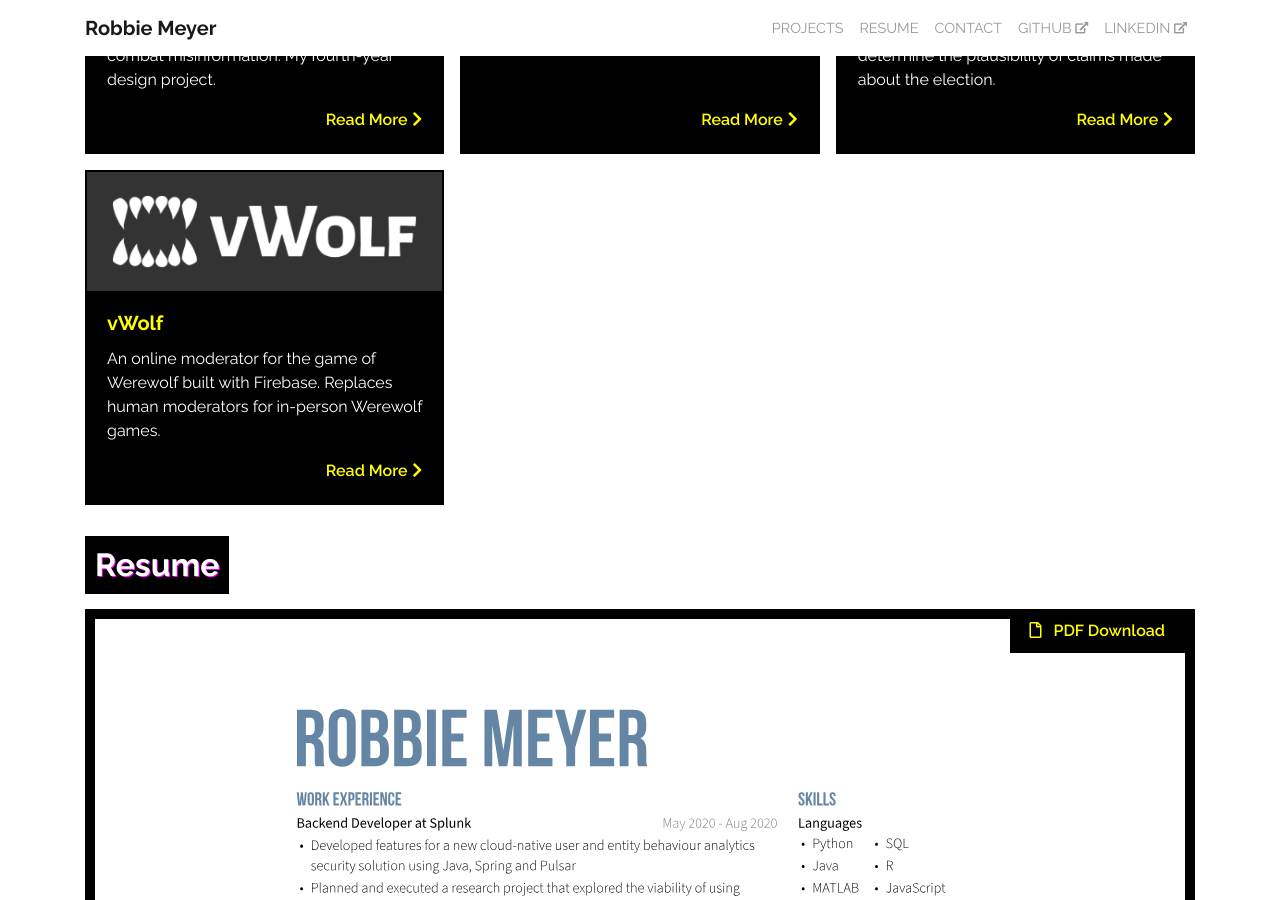
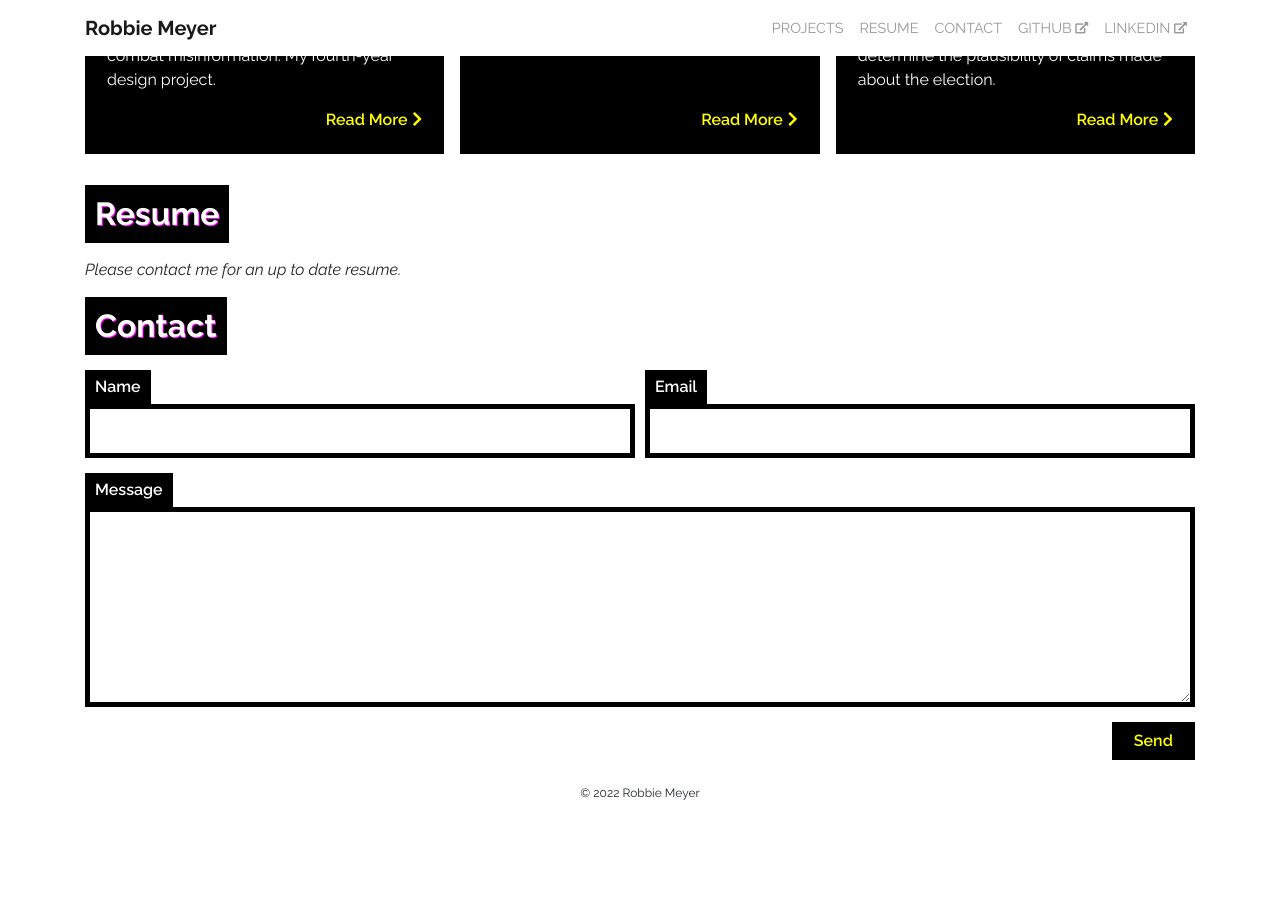
Before and after one commit to robbiemeyer/robbiemeyer.github.io, a Jekyll site: the page built from index.html, in a window 1280 px wide and 900 px high, scrolled down 824 px. Built offline with Jekyll 4.4.1, drawn with Linux system fonts in a browser that asks for light colours; nearby versions of some CDN libraries; after the commit the page ends 1650 px from its top, so only the background shows below that.

Commit message:
Remove outdated info

```diff
--- a/_config.yml
+++ b/_config.yml
@@ -1,6 +1,6 @@
 title: Robbie Meyer
 baseurl: ""
-url: "http://robbiemeyer.com"
+url: "https://robbiemeyer.com"
 permalink: /:categories/:year/:month/:day/:title
 
 plugins:
--- a/index.html
+++ b/index.html
@@ -34,8 +34,10 @@ layout: base
       Projects
     </span>
     <div class='row row-cols-1 row-cols-sm-2 row-cols-lg-3 card-row'>
-      {% assign reverse_projects = site.projects | reverse %}
-      {% for project in reverse_projects %}
+      {% assign projects = site.projects
+        | where_exp: "item", "item.published != false"
+        | reverse %}
+      {% for project in projects %}
         {% include project-card.html project=project %}
       {% endfor %}
     </div>
@@ -44,12 +46,19 @@ layout: base
       <div id='resume' class='anchor'></div>
       Resume
     </span>
+
+    <div>
+      <i>Please contact me for an up to date resume.</i>
+    </div>
+
+    <!--
     <div id='resume-embed'>
       <a target='_blank' href='/assets/resume/resume.pdf' download>
         <i class="far fa-file"></i> &nbsp; PDF Download
       </a>
       <img src='assets/resume/resume.svg'/>
     </div>
+    ---!>
 
     <span class='home-heading'>
       <div id='contact' class='anchor'></div>
```
Also changed, not shown: _projects/vWolf.md (+1 -0 lines), assets/resume/resume.svg (deleted), 1 other file.
